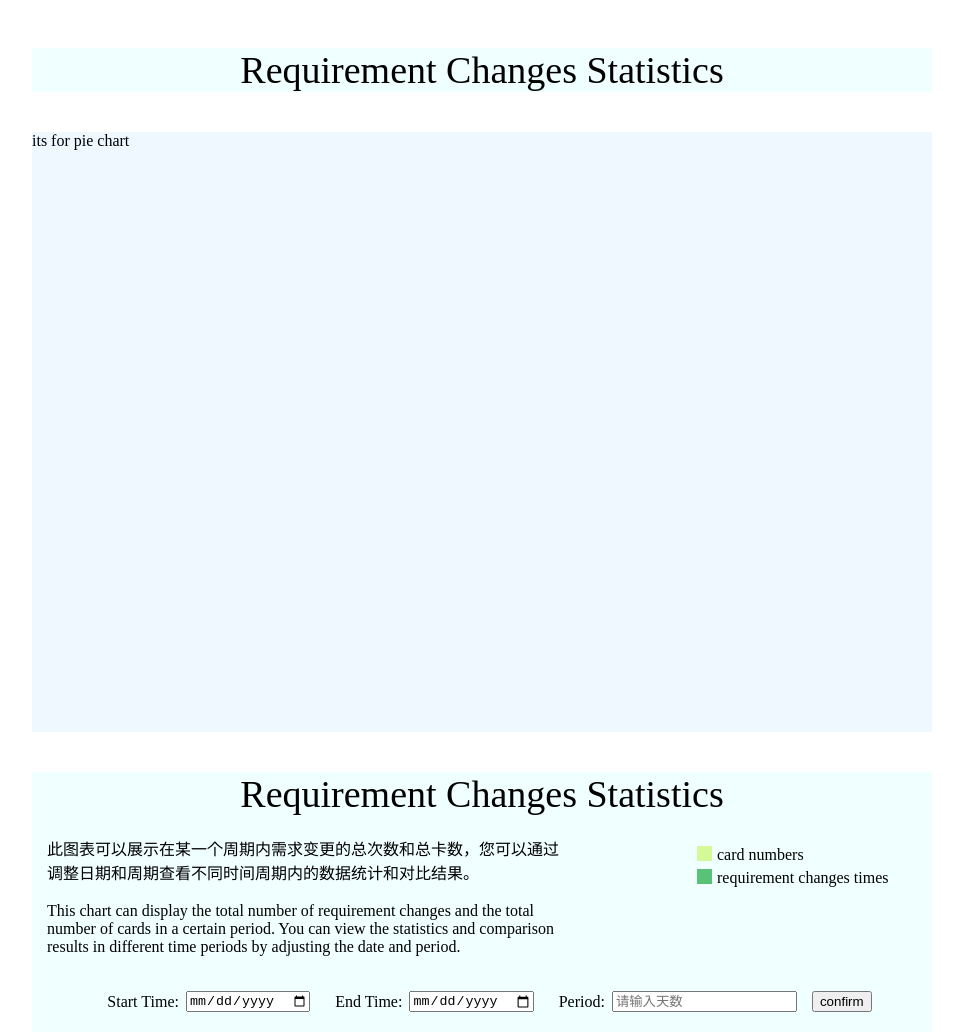
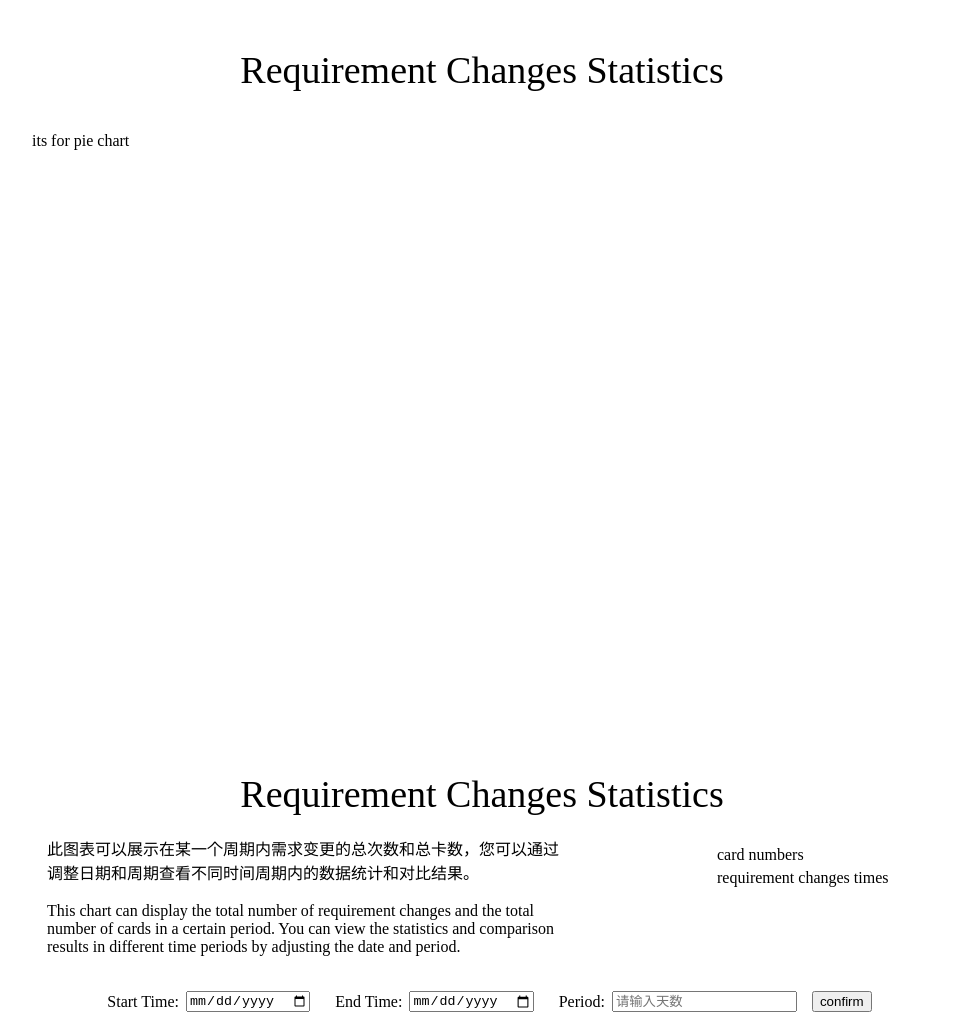
Before and after one commit to yulinchen21/cabbage_trello, a website built with Parcel: page src/html/requirementChangeAnalysis.html in a window 1280 px wide. Shown: the top 1035 px of the page, without its empty margins (158-1121 px from the left). Built offline with nearby package versions, Linux system fonts and the light colour scheme; a script that the page names is missing.

Commit message:
[yulin] feat: add `requirementChangeAnalysis` page
# Conflicts:
#	src/js/requirementChangeAnalysis.js

```diff
--- a/src/html/requirementChangeAnalysis.html
+++ b/src/html/requirementChangeAnalysis.html
@@ -6,11 +6,11 @@
 </head>
 <body>
 <div class="container">
-    <div class="title-area" style="width:900px; margin: 40px 0 0 0; background-color: azure;">Requirement Changes Statistics</div>
-    <div id="charts" style="width:900px; height: 600px; margin: 40px 0 0 0; background-color: aliceblue">its for pie
+    <div class="title-area" style="width:900px; margin: 40px 0 0 0">Requirement Changes Statistics</div>
+    <div id="charts" style="width:900px; height: 600px; margin: 40px 0 0 0;">its for pie
         chart
     </div>
-    <div id="histogram-desc" style="width:900px; height: 260px; margin: 40px 0 0 0; background-color: azure">
+    <div id="histogram-desc" style="width:900px; height: 260px; margin: 40px 0 0 0;">
         <div class="title-area">Requirement Changes Statistics</div>
         <div class="description-area">
             <div class="text-area">
@@ -23,11 +23,11 @@
             </div>
             <div class="legend-area">
                 <div class="legend-block">
-                    <div style="height: 15px; width: 15px; border: 3px; background-color: #d3f998"></div>
+                    <div style="height: 15px; width: 15px; border: 3px;"></div>
                     <div style="width: 200px; padding-left: 5px">card numbers</div>
                 </div>
                 <div class="legend-block">
-                    <div style="height: 15px; width: 15px; border: 3px; background-color: #59c276"></div>
+                    <div style="height: 15px; width: 15px; border: 3px;"></div>
                     <div style="width: 200px; padding-left: 5px">requirement changes times</div>
                 </div>
             </div>
@@ -50,7 +50,7 @@
             </div>
         </div>
     </div>
-    <div id="histogram" style="width:900px; height: 600px; background-color: aliceblue; margin: 40px 0 0 0;">its for histogram</div>
+    <div id="histogram" style="width:900px; height: 600px; margin: 40px 0 0 0;">its for histogram</div>
 </div>
 <script src="https://p.trellocdn.com/power-up.min.js" crossorigin="anonymous"></script>
 <script src="../js/requirementChangeAnalysis.js"></script>
```
